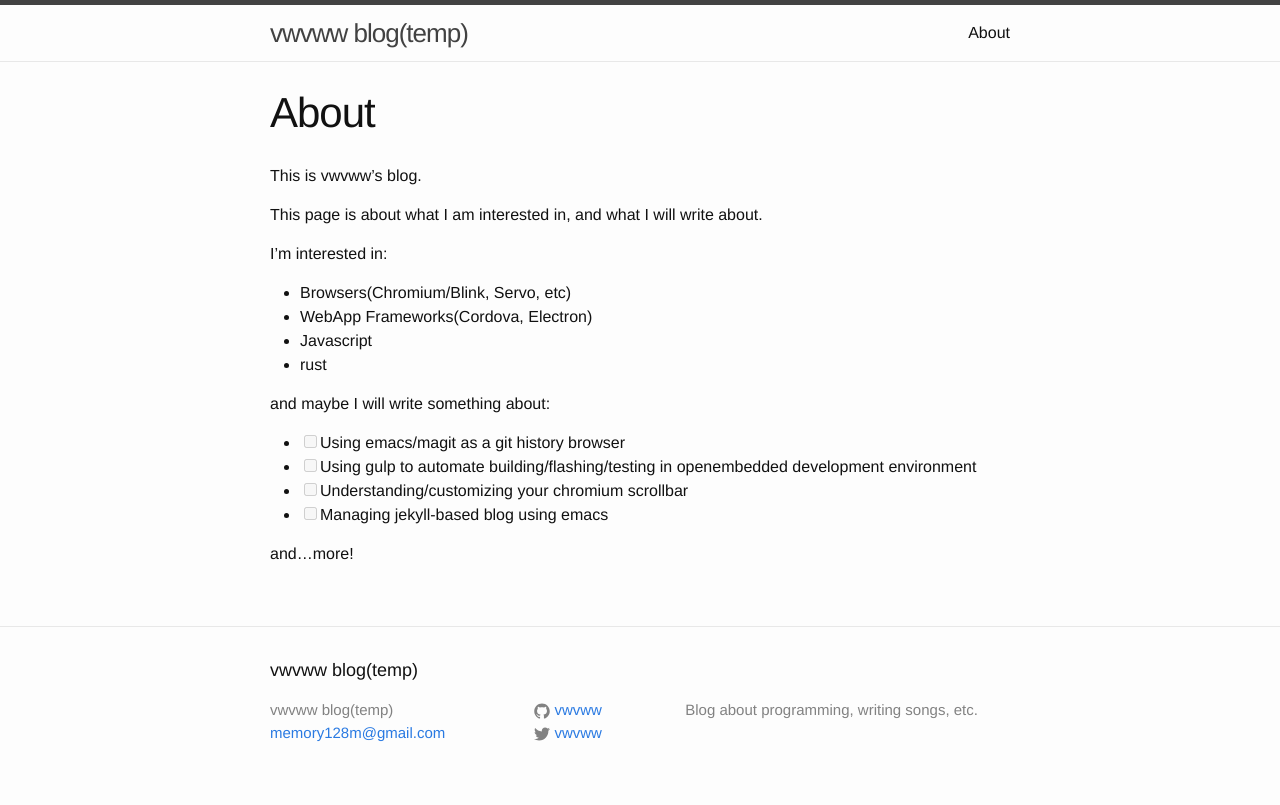
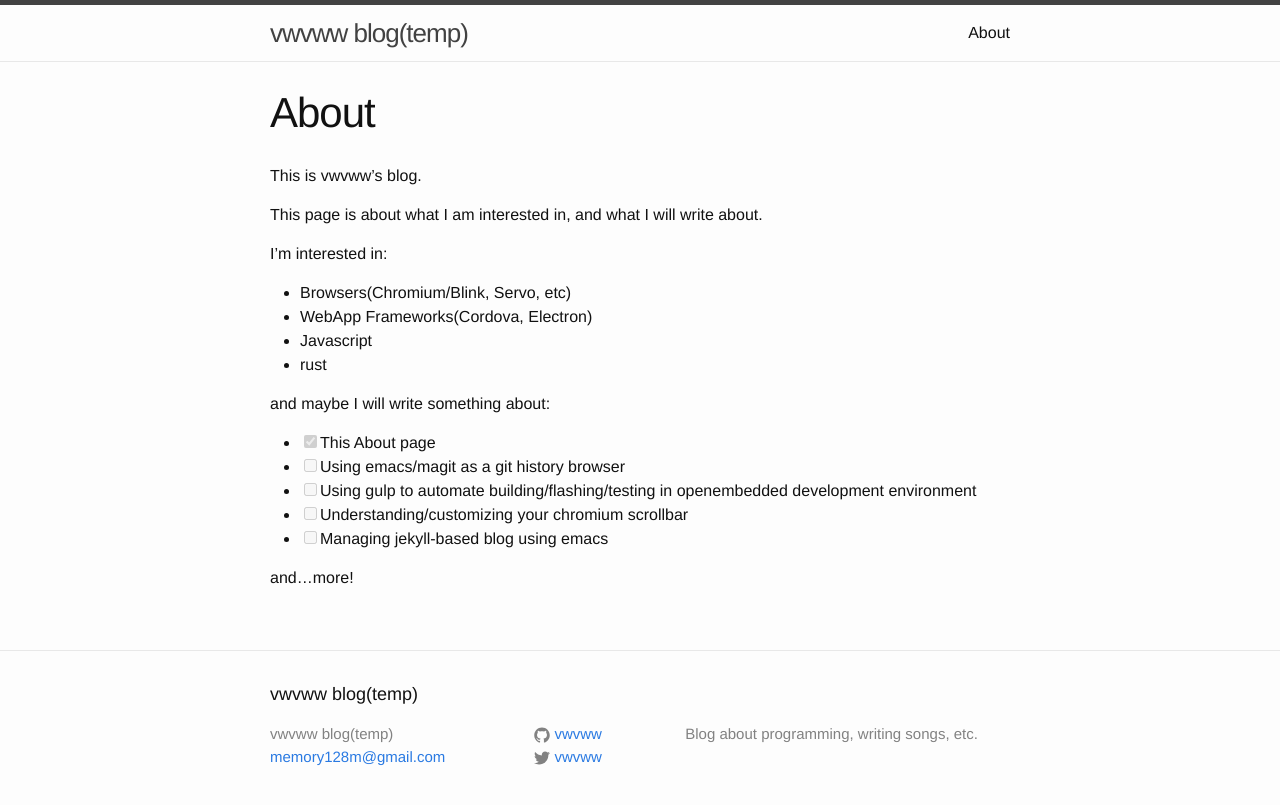
Before and after one commit to vwvww/vwvww.github.io, a Jekyll site: the page built from about.md, in a window 1280 px wide. Shown: the top 805 px of the page. Built offline with Jekyll 4.4.1, drawn with Linux system fonts in a browser that asks for light colours; comment, search, counter and statistics services are not loaded.

Commit message:
TODO List testing

```diff
--- a/about.md
+++ b/about.md
@@ -17,6 +17,7 @@ I'm interested in:
 
 and maybe I will write something about:
 
+- [x] This About page
 - [ ] Using emacs/magit as a git history browser
 - [ ] Using gulp to automate building/flashing/testing in openembedded development environment
 - [ ] Understanding/customizing your chromium scrollbar
```
